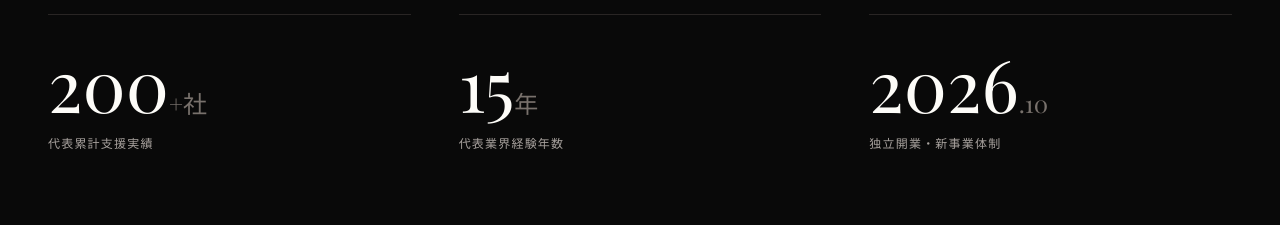
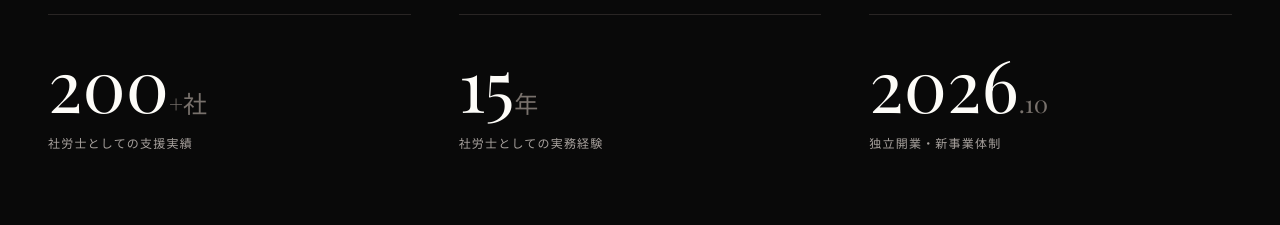
Before and after one commit to yousukekiku-web/sakata_Official-Website, a plain HTML site: page index.html in a window 1280 px wide. Shown: the part 2480-2705 px from the top of the page. Drawn offline with nearby package versions, Linux system fonts and the light colour scheme; a web font is replaced by a local one.

Commit message:
Add files via upload

```diff
--- a/index.html
+++ b/index.html
@@ -396,13 +396,13 @@
                     <div class="reveal-item">
                         <div class="border-t border-stone-800 pt-8">
                             <span class="block text-5xl md:text-7xl font-display mb-4 font-light">200<span class="text-2xl text-stone-500">+社</span></span>
-                            <p class="text-stone-400 font-sans-jp text-xs tracking-widest uppercase font-medium">代表累計支援実績</p>
+                            <p class="text-stone-400 font-sans-jp text-xs tracking-widest uppercase font-medium">社労士としての支援実績</p>
                         </div>
                     </div>
                     <div class="reveal-item" style="transition-delay: 200ms;">
                         <div class="border-t border-stone-800 pt-8">
                             <span class="block text-5xl md:text-7xl font-display mb-4">15<span class="text-2xl text-stone-500">年</span></span>
-                            <p class="text-stone-400 font-sans-jp text-xs tracking-widest uppercase font-medium">代表業界経験年数</p>
+                            <p class="text-stone-400 font-sans-jp text-xs tracking-widest uppercase font-medium">社労士としての実務経験</p>
                         </div>
                     </div>
                     <div class="reveal-item" style="transition-delay: 400ms;">
```
